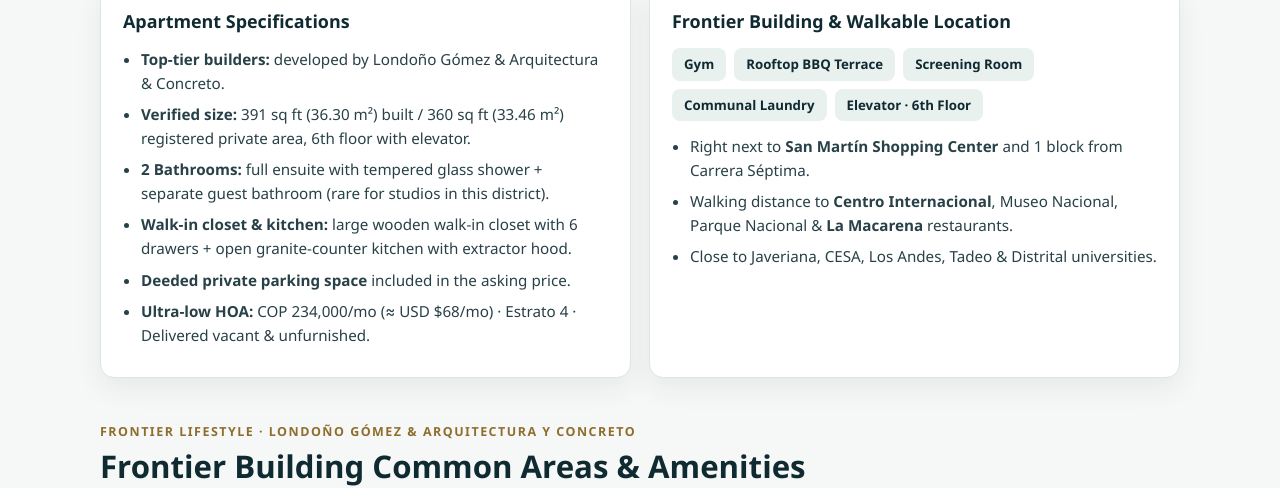
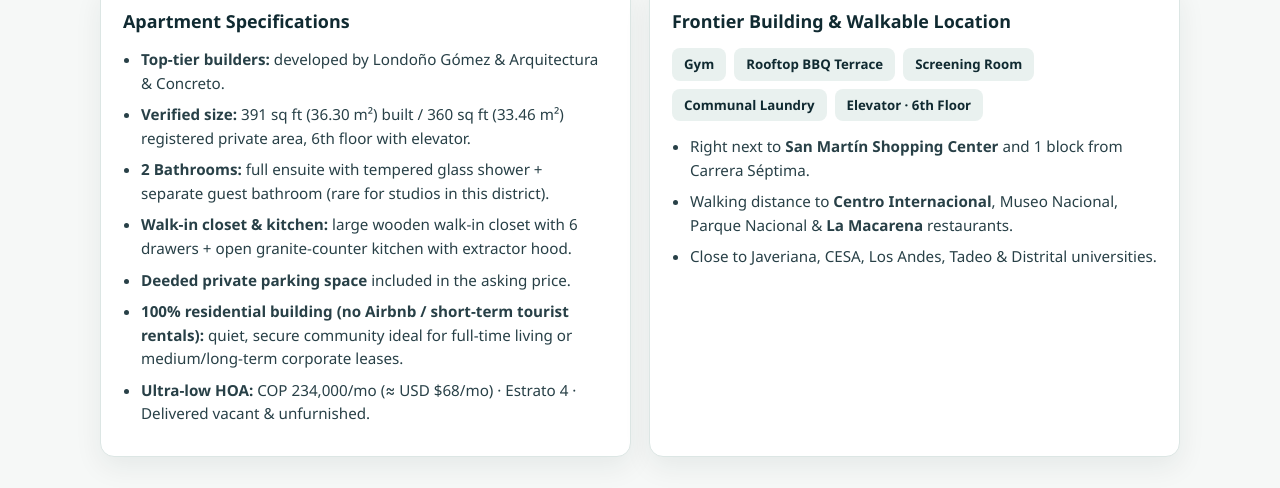
Before and after one commit to roncanciovl/frontier-bogota, a plain HTML site: page index.html in a window 1280 px wide. Shown: the part 2012-2500 px from the top of the page. Drawn offline with Linux system fonts and the light colour scheme.

Commit message:
Clarify 100% residential use (no Airbnb / short-term rentals) on website and brochures

```diff
--- a/index.html
+++ b/index.html
@@ -1414,6 +1414,7 @@ const COPY = {
       '<strong>2 baños:</strong> baño principal completo con división en vidrio + baño social independiente (muy escaso en apartaestudios del sector).',
       '<strong>Vestier y cocina:</strong> amplio vestier en madera con 6 cajones y cocina abierta con mesón en granito y extractor.',
       '<strong>1 parqueadero privado</strong> incluido en el precio.',
+      '<strong>Uso 100% residencial (no Airbnb / no rentas cortas):</strong> edificio tranquilo y seguro, ideal para vivir o para arriendo tradicional/corporativo de mediano y largo plazo.',
       '<strong>Administración competitiva:</strong> $234.000/mes (≈ USD $68) · Estrato 4 · Entrega desocupado, sin muebles.'
     ],
     amenities: ['Gimnasio', 'Terraza BBQ', 'Teatrino', 'Lavandería comunal', 'Ascensor · Piso 6'],
@@ -1491,7 +1492,7 @@ const COPY = {
     resCap: 'Cap Rate neto estimado',
     resNoiCop: 'Flujo neto anual (NOI · COP)',
     resNoiUsd: 'Flujo neto anual (≈ USD*)',
-    invNotice: '<strong>Nota para inversionistas:</strong> Los comparables corresponden a precios públicos de anuncio en el edificio y sector (oct. 2026), no a cierres escriturados. El simulador es únicamente una herramienta orientativa editable por el usuario y <strong>no constituye promesa ni garantía de rentabilidad</strong>. El apartamento se entrega sin muebles; el escenario amoblado requeriría inversión adicional en mobiliario y verificación del Reglamento de Propiedad Horizontal para cualquier uso distinto a renta tradicional.',
+    invNotice: '<strong>Nota para inversionistas:</strong> El Edificio Frontier es de uso <strong>100% residencial (no permite Airbnb ni rentas cortas turísticas)</strong>; los escenarios corresponden a renta tradicional o corporativa de mediano/largo plazo. Los comparables reflejan precios públicos de anuncio (oct. 2026), no cierres escriturados. El simulador es orientativo y <strong>no constituye promesa de rentabilidad</strong>. Entrega sin muebles.',
     safeEye: 'Trato directo · 0% comisión',
     safeTitle: 'Compra directa y segura (en Colombia o desde el exterior)',
     safeLead: 'Evita sobrecostos de intermediación con total transparencia jurídica. Bienvenido tu abogado inmobiliario independiente.',
@@ -1550,6 +1551,7 @@ const COPY = {
       '<strong>2 Bathrooms:</strong> full ensuite with tempered glass shower + separate guest bathroom (rare for studios in this district).',
       '<strong>Walk-in closet &amp; kitchen:</strong> large wooden walk-in closet with 6 drawers + open granite-counter kitchen with extractor hood.',
       '<strong>Deeded private parking space</strong> included in the asking price.',
+      '<strong>100% residential building (no Airbnb / short-term tourist rentals):</strong> quiet, secure community ideal for full-time living or medium/long-term corporate leases.',
       '<strong>Ultra-low HOA:</strong> COP 234,000/mo (≈ USD $68/mo) · Estrato 4 · Delivered vacant &amp; unfurnished.'
     ],
     amenities: ['Gym', 'Rooftop BBQ Terrace', 'Screening Room', 'Communal Laundry', 'Elevator · 6th Floor'],
@@ -1627,7 +1629,7 @@ const COPY = {
     resCap: 'Estimated Net Cap Rate',
     resNoiCop: 'Est. Annual NOI (COP)',
     resNoiUsd: 'Est. Annual NOI (≈ USD*)',
-    invNotice: '<strong>Investor disclaimer:</strong> Market comparables reflect publicly observed asking prices in the building and neighborhood (Oct 2026), not recorded closing deeds. This calculator is an interactive estimation tool with user-adjustable assumptions and <strong>does not constitute a guarantee of return</strong>. The unit is sold unfurnished; a furnished rental strategy requires additional furnishing capex and checking the building’s HOA bylaws for any non-standard lease terms.',
+    invNotice: '<strong>Investor disclaimer:</strong> The Frontier Building is <strong>100% residential (Airbnb and short-term tourist rentals are NOT permitted)</strong>; rental scenarios reflect standard or corporate medium/long-term leases only. Comparables reflect publicly observed asking prices (Oct 2026), not closing deeds. This calculator is an interactive estimation tool and <strong>does not guarantee returns</strong>. Sold unfurnished.',
     safeEye: 'Direct Owner Sale · Zero Commission',
     safeTitle: 'Safe Direct Purchase for Foreign & Overseas Buyers',
     safeLead: 'Skip the 3% agency markup without sacrificing legal peace of mind. Your independent bilingual real estate attorney is welcome at every step.',
```
Also changed, not shown: 2 other files.
